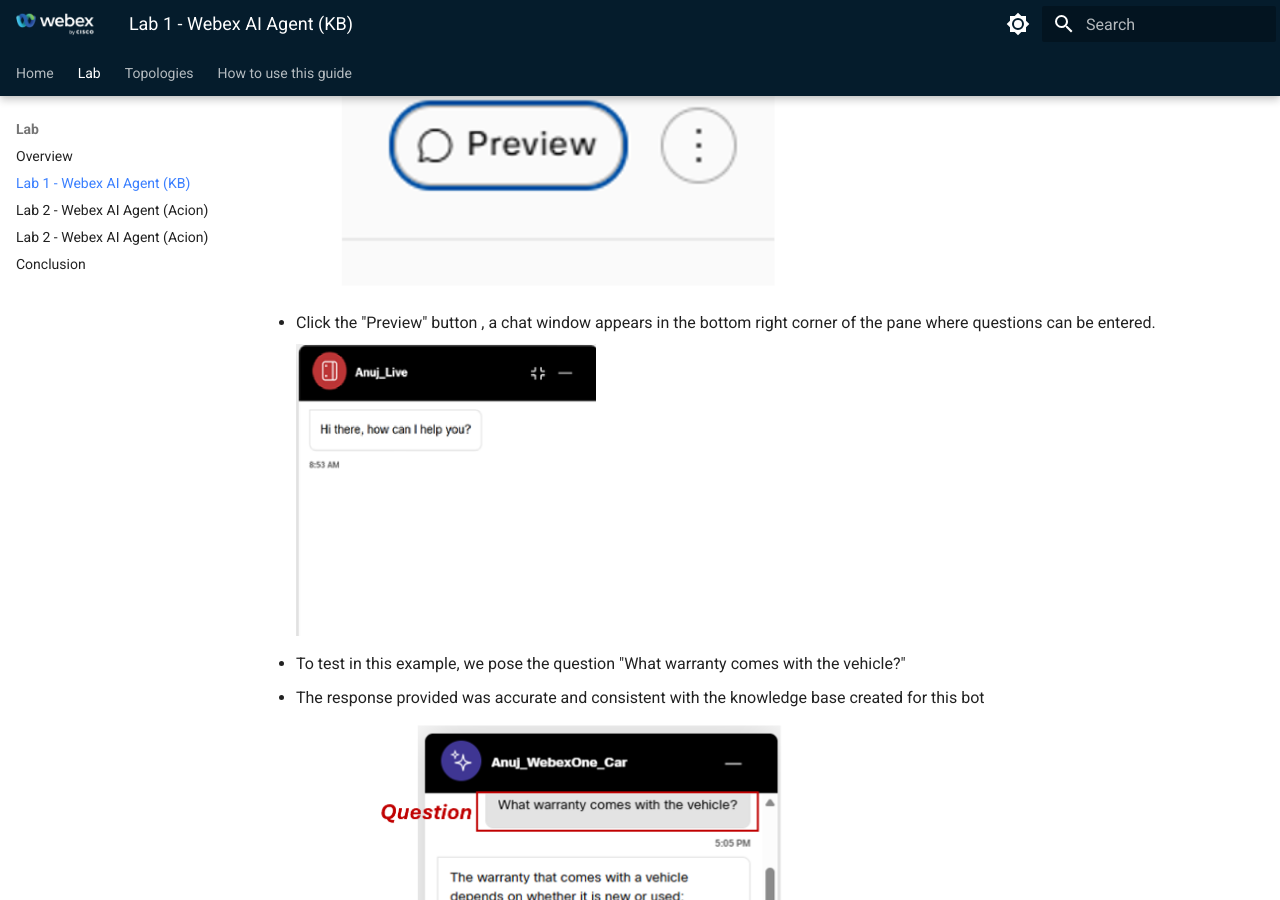
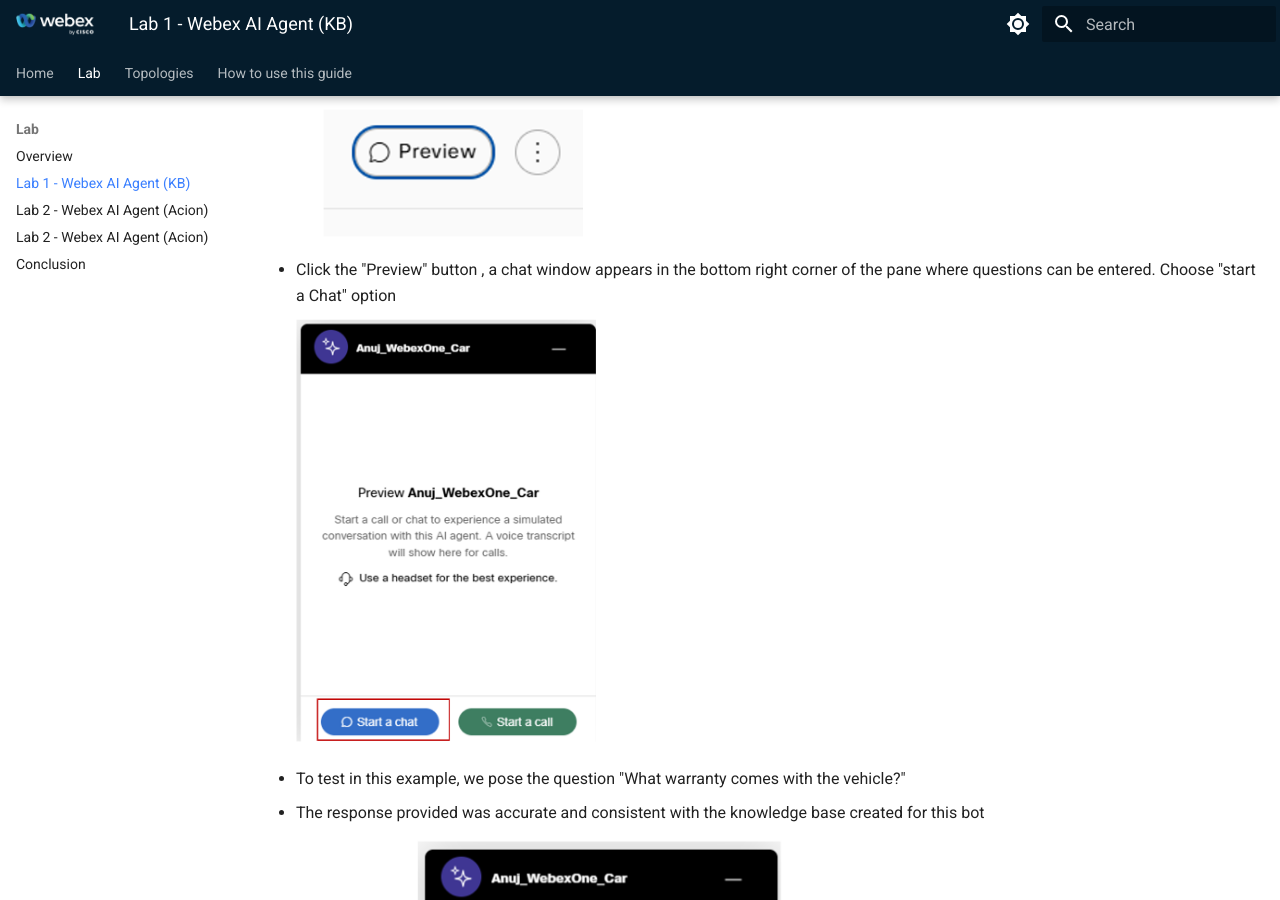
Before and after one commit to WebexCC-SA/LAB-1309, an MkDocs documentation site: the page built from docs/Excercise1.md, in a window 1280 px wide and 900 px high, scrolled down 7399 px. Built offline with MkDocs 1.6.1 and Material for MkDocs 9.7.7, drawn with Linux system fonts in a browser that asks for light colours.

Commit message:
version6

```diff
--- a/docs/Excercise1.md
+++ b/docs/Excercise1.md
@@ -127,7 +127,7 @@
 
 - The autonomous AI agent for answering questions is successfully created and is now available on the Dashboard.
 
-      ![Nav](./assets/Excercise4_15.png){ width="600" }
+      ![Nav](./assets/Excercise4_15.png){ width="700" }
 
 - The Profile tab on the Agent Configuration page, after creation, allows you to change the agent's image, the AI engine it uses, its goal, and the welcome message displayed when the bot is initiated.
 
@@ -150,9 +150,9 @@
 
 - Now it's time to test the bot. One way to check if the bot is constructing and answering queries correctly is to use the Preview option.
 
-      ![Nav](./assets/Excercise4_16.png){ width="500" }
+      ![Nav](./assets/Excercise4_16.png){ width="300" }
 
-- Click the "Preview" button , a chat window appears in the bottom right corner of the pane where questions can be entered.
+- Click the "Preview" button , a chat window appears in the bottom right corner of the pane where questions can be entered. Choose "start a Chat" option
 
       ![Nav](./assets/Excercise4_17.png){ width="300" }
 
@@ -180,7 +180,7 @@
 
 - As the Role Definition dictated answering within 50 words, you will see the answer within that limit.
 
-      ![Nav](./assets/Excercise4_18_3.png){ width="500" }
+      ![Nav](./assets/Excercise4_18_3.png){ width="400" }
 
 - You can now view the details of these sessions and the history of configuration changes performed on the AI agent through the Sessions section.
 
@@ -202,7 +202,7 @@
 
 - The system displays the following session details:
 
-      ![Nav](./assets/Excercise4_21.png){ width="500" }
+      ![Nav](./assets/Excercise4_21.png){ width="600" }
 
     - The left panel displays details about the transactions.
     - The right panel displays details about slot filling and fulfillment related to all actions. This is applicable to actionable actions for the bot.
```
Also changed, not shown: docs/assets/Excercise4_17.png, docs/assets/Excercise4_18_2.png.
